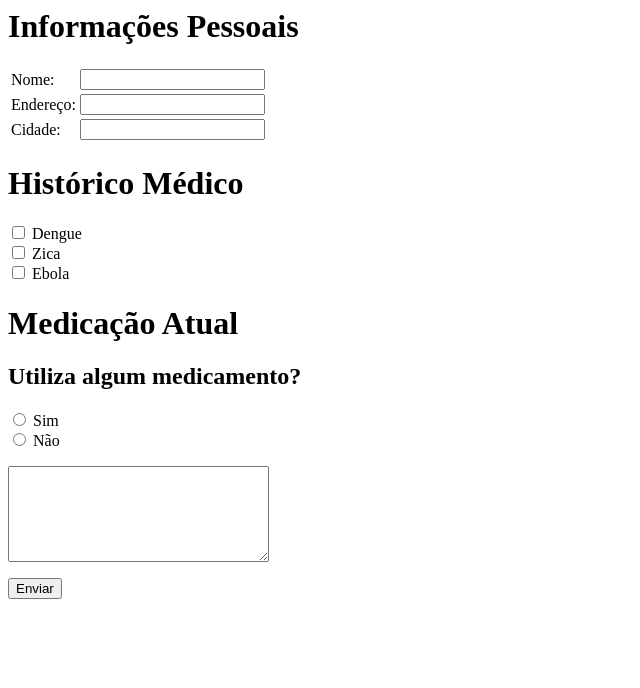
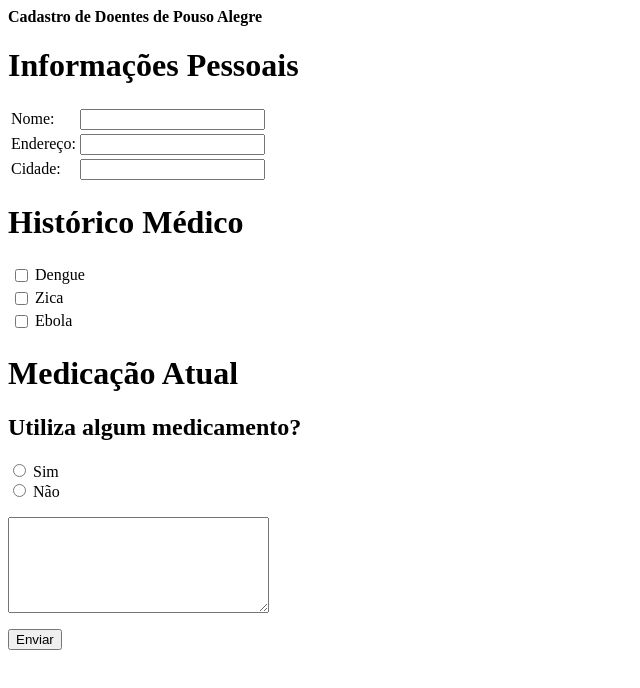
Before and after one commit to oluizeduardo/Formulario, a plain HTML site: page index.html in a window 1280 px wide. Shown: the whole page, without its empty margins (0-640 px from the left). Drawn offline with Linux system fonts and the light colour scheme.

Commit message:
Atualização do index

```diff
--- a/index.html
+++ b/index.html
@@ -1,6 +1,7 @@
 <HTML>
     <HEAD>
         <meta charset="utf-8">
+        <link href="css/stylesheet.css" title="estilo" rel="stylesheet" type="text/css"/>
         <title>Formulário de Cadastro</title>
 
     </HEAD>
@@ -8,13 +9,14 @@
 
     <body>
 
+        <strong>Cadastro de Doentes de Pouso Alegre</strong>
 
         <form action="http://labs.edysegura.com/requests/" method="post">
 
             <div>
                 <h1>Informações Pessoais</h1>
 
-                <table>
+                <table >
 
                     <tr>
                         <td><label>Nome:</label></td>
@@ -28,9 +30,7 @@
                         <td><label>Cidade:</label></td>
                         <td><input type="text" name="city" maxlength="50"><td>
                     </tr>
-
                 </table>
-
             </div>
 
 
@@ -38,12 +38,32 @@
 
             <div>
                 <h1>Histórico Médico</h1>
-                  <input type="checkbox" name="desease[]" value="Dengue">
-                  <label>Dengue</label><br>
-                  <input type="checkbox" name="desease[]" value="Zica">
-                  <label>Zica</label><br>
-                  <input type="checkbox" name="desease[]" value="Ebola">
-                   <label>Ebola</label><br>
+
+                <table>
+                    <tr>
+                        <td>
+                        <input type="checkbox" name="desease[]" value="Dengue">
+                        </td>
+                        <td> <label>Dengue</label> </td>
+                    </tr>
+
+                    <tr>
+                        <td>
+                        <input type="checkbox" name="desease[]" value="Zica">
+                        </td>
+                        <td> <label>Zica</label> </td>
+                    </tr>
+
+                    <tr>
+                        <td>
+                        <input type="checkbox" name="desease[]" value="Ebola">
+                        </td>
+                        <td> <label>Ebola</label> </td>
+                    </tr>
+
+                </table>
+
+
 
             </div>
 
```
